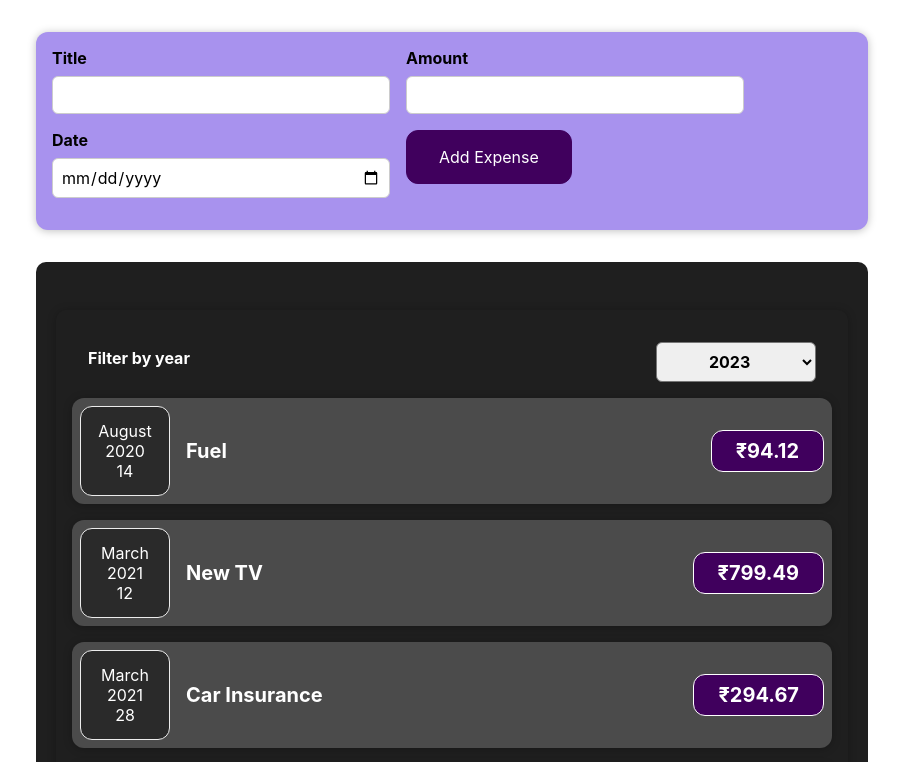
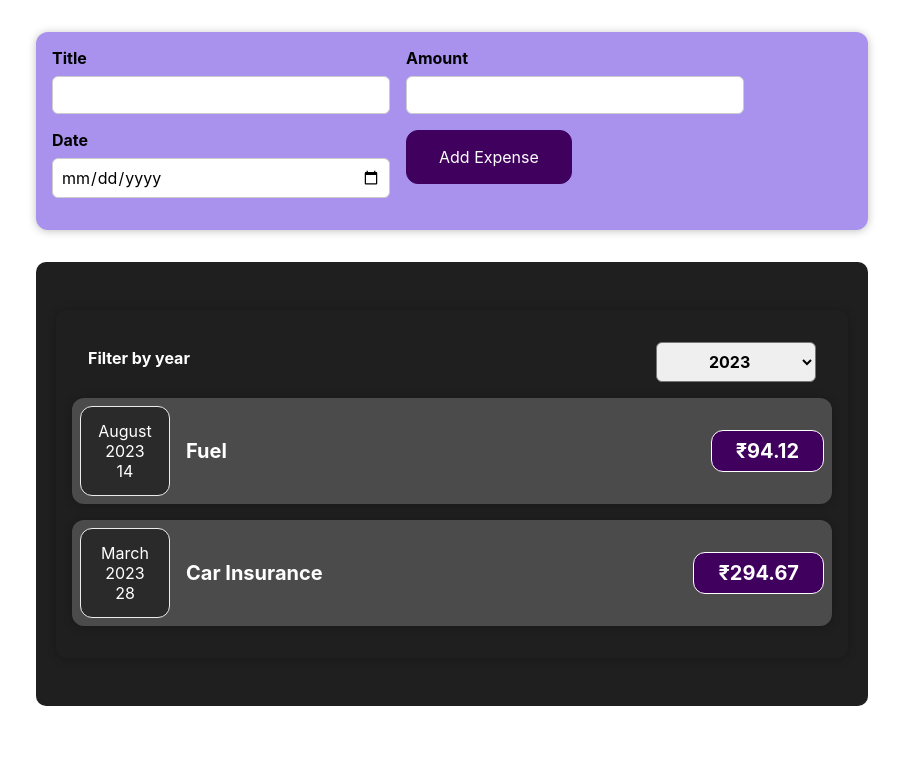
Before and after one commit to raahulvinod/Expense-tracker-React, a React (Create React App) app: page / in a window 1280 px wide. Shown: the top 762 px of the page, without its empty margins (188-1091 px from the left). Built offline with nearby package versions, Linux system fonts and the light colour scheme.

Commit message:
expense list filtering

```diff
--- a/src/App.js
+++ b/src/App.js
@@ -9,20 +9,20 @@ function App() {
       id: 'e1',
       title: 'Fuel',
       amount: 94.12,
-      date: new Date(2020, 7, 14),
+      date: new Date(2023, 7, 14),
     },
     { id: 'e2', title: 'New TV', amount: 799.49, date: new Date(2021, 2, 12) },
     {
       id: 'e3',
       title: 'Car Insurance',
       amount: 294.67,
-      date: new Date(2021, 2, 28),
+      date: new Date(2023, 2, 28),
     },
     {
       id: 'e4',
       title: 'New Desk (Wooden)',
       amount: 450,
-      date: new Date(2021, 5, 12),
+      date: new Date(2022, 5, 12),
     },
   ];
 
--- a/src/components/Expenses/Expenses.jsx
+++ b/src/components/Expenses/Expenses.jsx
@@ -12,6 +12,10 @@ const Expenses = ({ lists }) => {
     setFilteredYear(selectedYear);
   };
 
+  const filteredExpenses = lists.filter((expense) => {
+    return expense.date.getFullYear().toString() === filteredYear;
+  });
+
   return (
     <div className="expenses">
       <div>
@@ -20,16 +24,20 @@ const Expenses = ({ lists }) => {
             selected={filteredYear}
             onChangeFilter={filterChangeHandler}
           />
-          {lists.map((list) => {
-            return (
-              <ExpenseItem
-                key={list.id}
-                title={list.title}
-                amount={list.amount}
-                date={list.date}
-              />
-            );
-          })}
+          {lists.length === 0 ? (
+            <p>No Expenses found.</p>
+          ) : (
+            filteredExpenses.map((expenses) => {
+              return (
+                <ExpenseItem
+                  key={expenses.id}
+                  title={expenses.title}
+                  amount={expenses.amount}
+                  date={expenses.date}
+                />
+              );
+            })
+          )}
         </Card>
       </div>
     </div>
```
